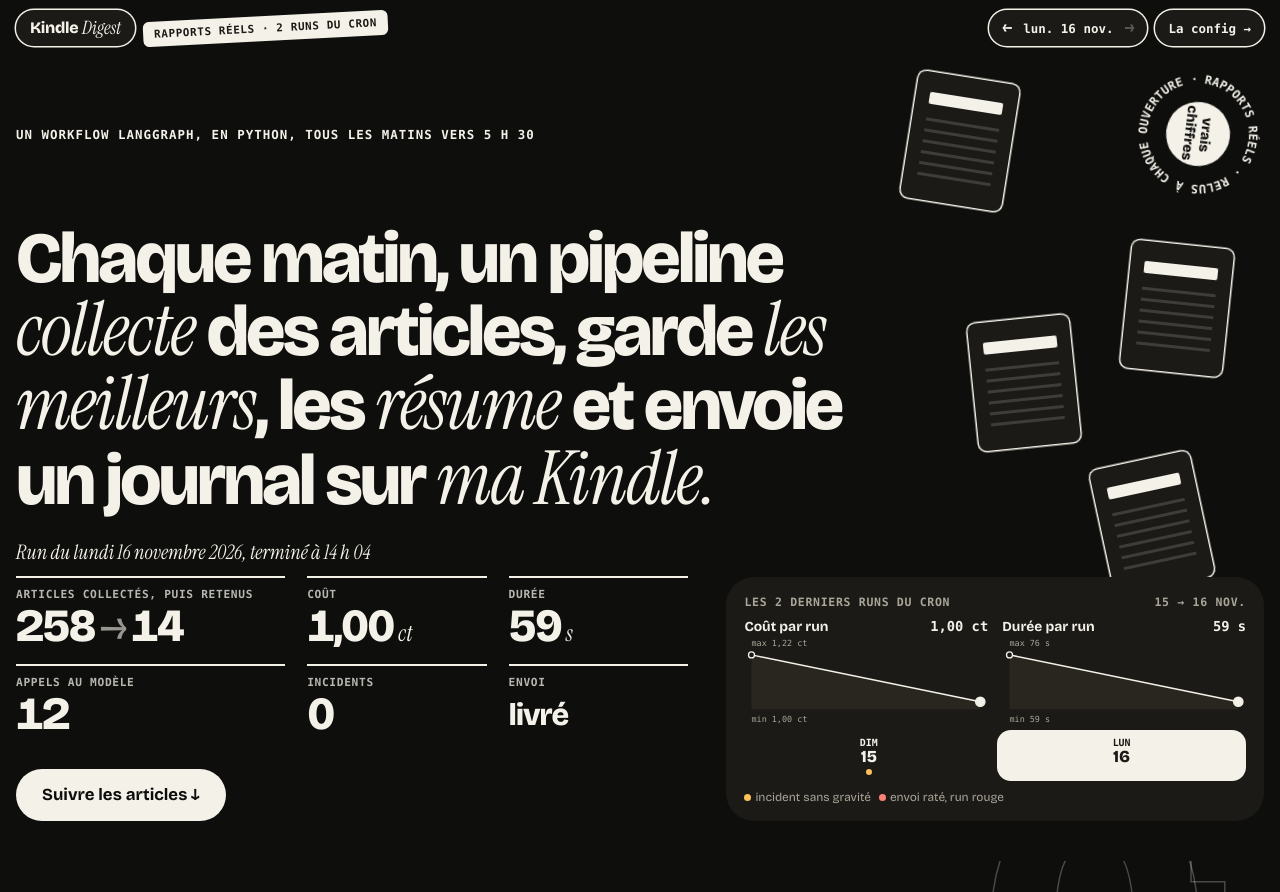
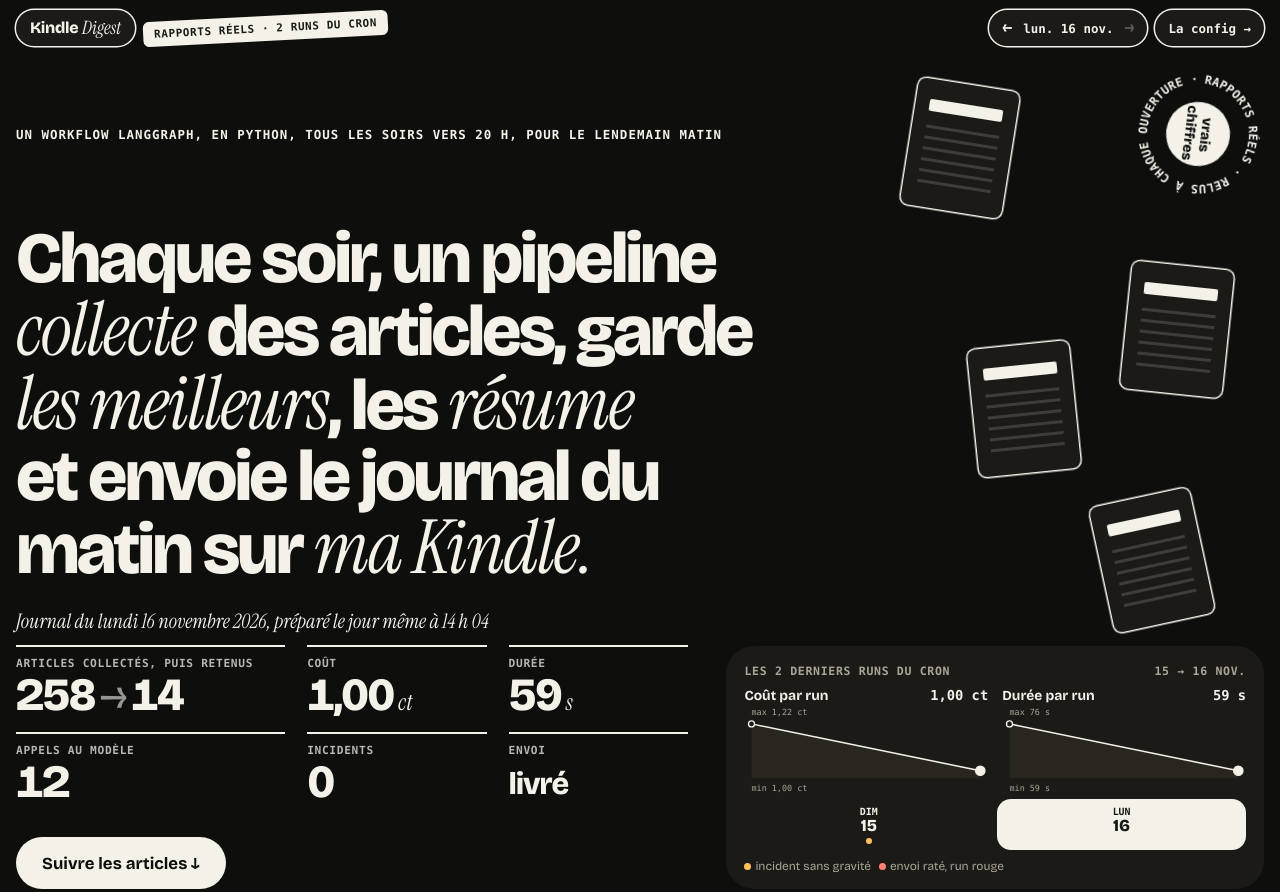
Before and after one commit to Titou404/kindle-digest, a plain HTML site: page index.html in a window 1280 px wide. Shown: the top 892 px of the page. Drawn offline with nearby package versions, Linux system fonts and the light colour scheme.

Commit message:
Présenter le journal du soir pour le matin sur la page et dans le README

```diff
--- a/index.html
+++ b/index.html
@@ -384,7 +384,7 @@ table{border-collapse:collapse; width:100%; font-size:.84rem}
     </div>
     <div class="wrap">
       <div class="hero-top">
-        <p class="eyebrow">Un workflow LangGraph, en Python, tous les matins vers 5&nbsp;h&nbsp;30</p>
+        <p class="eyebrow">Un workflow LangGraph, en Python, tous les soirs vers 20&nbsp;h, pour le lendemain matin</p>
         <div class="roundel" role="img" aria-label="Chiffres réels, relus à chaque ouverture">
           <svg viewBox="0 0 140 140" aria-hidden="true">
             <defs><path id="ring" d="M70 70 m-54 0 a54 54 0 1 1 108 0 a54 54 0 1 1 -108 0"/></defs>
@@ -395,7 +395,7 @@ table{border-collapse:collapse; width:100%; font-size:.84rem}
           </svg>
         </div>
       </div>
-      <h1>Chaque matin, un pipeline <em>collecte</em> des articles, garde <em>les meilleurs</em>, les <em>résume</em> et envoie un journal sur <em>ma Kindle.</em></h1>
+      <h1>Chaque soir, un pipeline <em>collecte</em> des articles, garde <em>les meilleurs</em>, les <em>résume</em> et envoie le journal du matin sur <em>ma Kindle.</em></h1>
       <div class="hero-bottom">
         <div>
           <p class="rundate" id="rundate"></p>
@@ -436,7 +436,7 @@ table{border-collapse:collapse; width:100%; font-size:.84rem}
         <p>Chaque run écrit un fichier JSON&nbsp;: compteurs, durée de chaque nœud, chaque appel au modèle, erreurs, et chaque candidat avec sa note. Toute cette page est calculée à partir de ce fichier.</p>
         <pre id="json" tabindex="0"></pre>
       </div>
-      <p class="colophon">Kindle Digest · chiffres lus dans les rapports de <code>runs/</code> à chaque ouverture de la page ; seuls les runs du cron, planifiés chaque matin, sont affichés. <a href="config.html">Pourquoi cette config : le banc d'évaluation →</a></p>
+      <p class="colophon">Kindle Digest · chiffres lus dans les rapports de <code>runs/</code> à chaque ouverture de la page ; seuls les runs du cron sont affichés. Il part chaque soir vers 20&nbsp;h : même avec plusieurs heures de retard, le journal du matin est là au réveil. <a href="config.html">Pourquoi cette config : le banc d'évaluation →</a></p>
     </div>
   </section>
 </main>
@@ -607,10 +607,14 @@ const code = s => `<code>${esc(s)}</code>`;
 const WEEKDAYS = ['dimanche', 'lundi', 'mardi', 'mercredi', 'jeudi', 'vendredi', 'samedi'];
 const MONTHS = ['janvier', 'février', 'mars', 'avril', 'mai', 'juin', 'juillet', 'août', 'septembre', 'octobre', 'novembre', 'décembre'];
 const MONTHS_SHORT = ['janv.', 'févr.', 'mars', 'avr.', 'mai', 'juin', 'juil.', 'août', 'sept.', 'oct.', 'nov.', 'déc.'];
-const dayOf = run => new Date(run.date + 'T12:00:00');
+// The journal is made the evening before: "edition" is the morning it is for. Reports written
+// before 2026-11-16 have no edition: those journals were made the same morning.
+const editionOf = run => run.edition || run.date;
+const madeTheEveningBefore = run => editionOf(run) !== run.date;
+const dayOf = run => new Date(editionOf(run) + 'T12:00:00');
 const longDate = run => { const d = dayOf(run); return `${WEEKDAYS[d.getDay()]} ${d.getDate()} ${MONTHS[d.getMonth()]} ${d.getFullYear()}`; };
 const shortDate = run => { const d = dayOf(run); return `${WEEKDAYS[d.getDay()].slice(0, 3)}. ${d.getDate()} ${MONTHS_SHORT[d.getMonth()]}`; };
-const clock = run => run.finished_at.slice(11, 16).replace(':', ' h ');
+const clock = run => run.finished_at.slice(11, 16).replace(':', ' h ').replace(/^0/, '');
 const reportPath = run => `runs/${run.date}_${run.finished_at.slice(11, 13)}${run.finished_at.slice(14, 16)}.json`;
 // Config fields: one value for every task in the reports before 2026-11-15, one per task after.
 const cfg = (run, key, task) => { const v = run.config[key]; return v && typeof v === 'object' ? v[task] : v; };
@@ -882,7 +886,7 @@ const VIEWS = {
         ['Posts bruts', num('epub.m4', e.raw_posts), 'raw_posts'],
         ['Chapitres', num('epub.m5', articleChapters)],
         ['Taille du fichier', `${num('epub.m6', e.size_bytes)} octets`, 'size_bytes'],
-        ['Fichier', `out/digest-${run.date}.epub`, 'epub_path', true],
+        ['Fichier', `out/digest-${editionOf(run)}.epub`, 'epub_path', true],
         ['Durée', `${num('epub.m7', d.node('render_epub').duration_s * 1000)} ms`, 'duration_s'],
       ]),
     };
@@ -1066,7 +1070,7 @@ function sparkline(values, selected, format, bad) {
 
 function renderHero(run, d) {
   const failed = !!d.deliverError, incidents = run.errors.length;
-  $('#rundate').textContent = `Run du ${longDate(run)}, terminé à ${clock(run)}`;
+  $('#rundate').textContent = `Journal du ${longDate(run)}, préparé ${madeTheEveningBefore(run) ? 'la veille' : 'le jour même'} à ${clock(run)}`;
   $('#figs').innerHTML = `
     <div class="fig wide"><dt>Articles collectés, puis retenus</dt><dd>${num('hero.collected', run.counts.collected)}<span class="arrow">→</span>${num('hero.selected', run.counts.selected)}</dd></div>
     <div class="fig"><dt>Coût</dt><dd>${num('hero.cost', run.totals.cost_usd, 'ct')}<small>ct</small></dd></div>
@@ -1081,7 +1085,7 @@ function renderHero(run, d) {
   $('#spv-time').innerHTML = num('spark.seconds', run.totals.seconds) + ' s';
   $('#days').innerHTML = RUNS.map((r, i) => {
     const day = dayOf(r), flag = bad[i] ? 'bad' : r.errors.length ? 'warn' : '';
-    return `<button type="button" data-run="${i}" aria-pressed="${i === state.run}" aria-label="Run du ${longDate(r)}${r.errors.length ? ', ' + r.errors.length + ' incident(s)' : ''}">
+    return `<button type="button" data-run="${i}" aria-pressed="${i === state.run}" aria-label="Journal du ${longDate(r)}${r.errors.length ? ', ' + r.errors.length + ' incident(s)' : ''}">
       <span class="wd">${WEEKDAYS[day.getDay()].slice(0, 3)}</span><span class="dn">${day.getDate()}</span><i class="flag ${flag}"></i></button>`;
   }).join('');
   const first = dayOf(RUNS[0]), last = dayOf(RUNS[RUNS.length - 1]);
@@ -1097,7 +1101,7 @@ function renderJson(run) {
   const line = (key, value) => `  "${key}": ${JSON.stringify(value, null, 1).replace(/\n\s*/g, ' ')},`;
   $('#json').textContent = [
     `// ${reportPath(run)}`, '{',
-    line('date', run.date), line('finished_at', run.finished_at), line('git_sha', run.git_sha), line('mode', run.mode), line('trigger', run.trigger),
+    line('date', run.date), ...(run.edition ? [line('edition', run.edition)] : []), line('finished_at', run.finished_at), line('git_sha', run.git_sha), line('mode', run.mode), line('trigger', run.trigger),
     line('config', run.config), line('counts', run.counts), line('totals', run.totals),
     `  "nodes": [ … ${run.nodes.length} × {"node", "duration_s", "counts"} ],`,
     `  "llm_calls": [ … ${run.llm_calls.length} × {"task", "model", "prompt_version", "input_tokens", "output_tokens", "thinking_tokens", "latency_s", "cost_usd", …} ],`,
@@ -1229,7 +1233,7 @@ async function init() {
   try {
     RUNS = await loadRuns();
     if (RUNS.length) { state.run = RUNS.length - 1; render(); }
-    else showEmpty('Aucun run du cron pour l\'instant : le premier arrivera demain matin vers 5 h 30.');
+    else showEmpty('Aucun run du cron pour l\'instant : le premier partira ce soir vers 20 h.');
   } catch (error) {
     showEmpty(`Rapports introuvables (${error.message}). Cette page lit runs/index.json : elle doit être servie avec le dossier runs/.`);
   }
```
Also changed, not shown: 1 other file.
